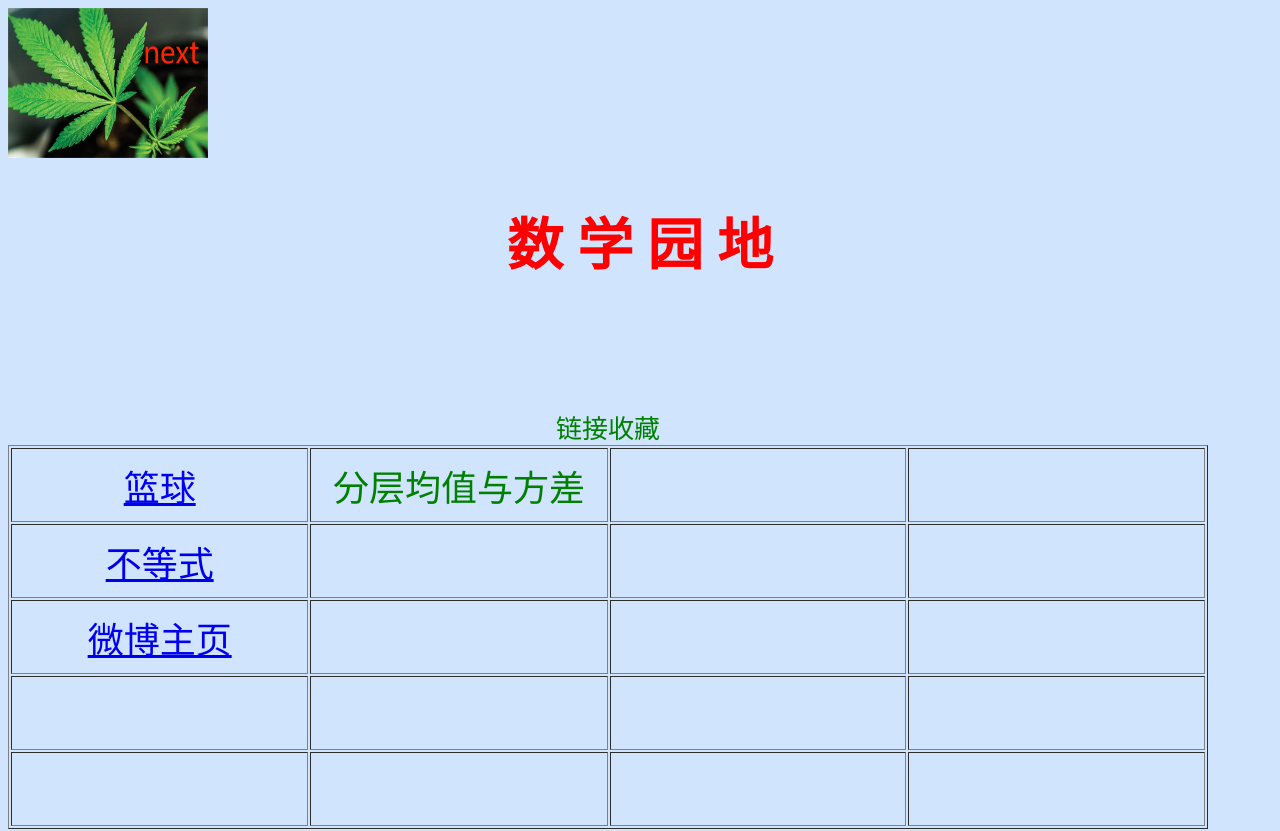
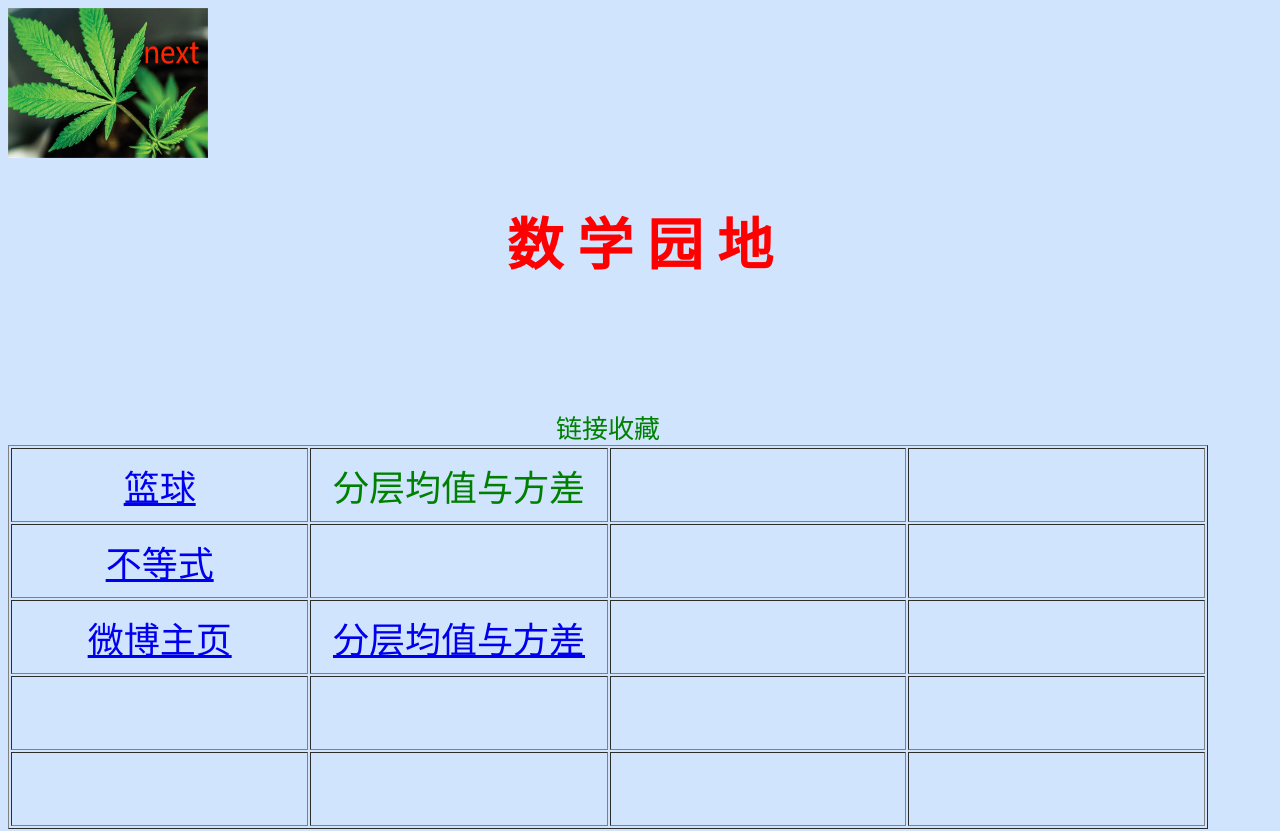
Before and after one commit to mathlands/mathlands.github.io, a plain HTML site: page index.html in a window 1280 px wide. Shown: the top 831 px of the page. Drawn offline with Linux system fonts and the light colour scheme.

Commit message:
Update index.html

```diff
--- a/index.html
+++ b/index.html
@@ -30,7 +30,7 @@
     </tr>
     <tr>
       <td height="70"  ><a href="https://weibo.com/u/7332032857">微博主页</a></td>
-      <td>&nbsp;<a href =""></a></td>
+      <td height="70"  ><a href="https://www.bilibili.com/video/BV1zZ4y1y74c/">分层均值与方差</a></td>
       <td>&nbsp;</td>
       <td>&nbsp;</td>
     </tr>
```
